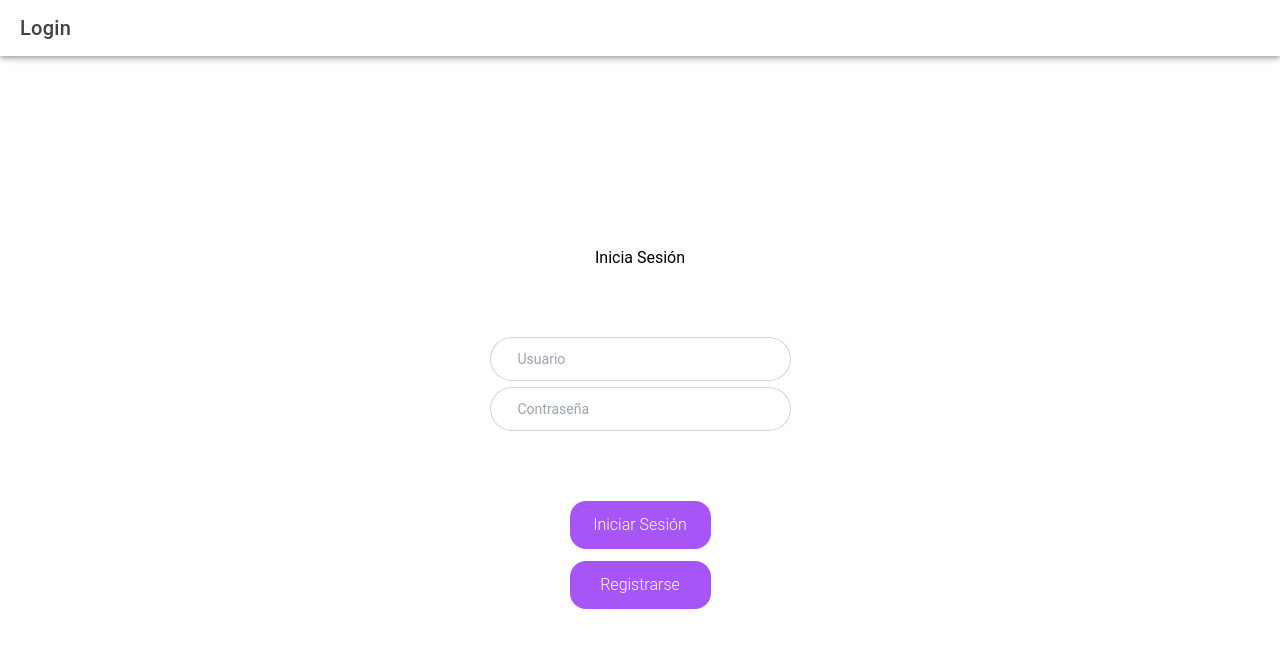
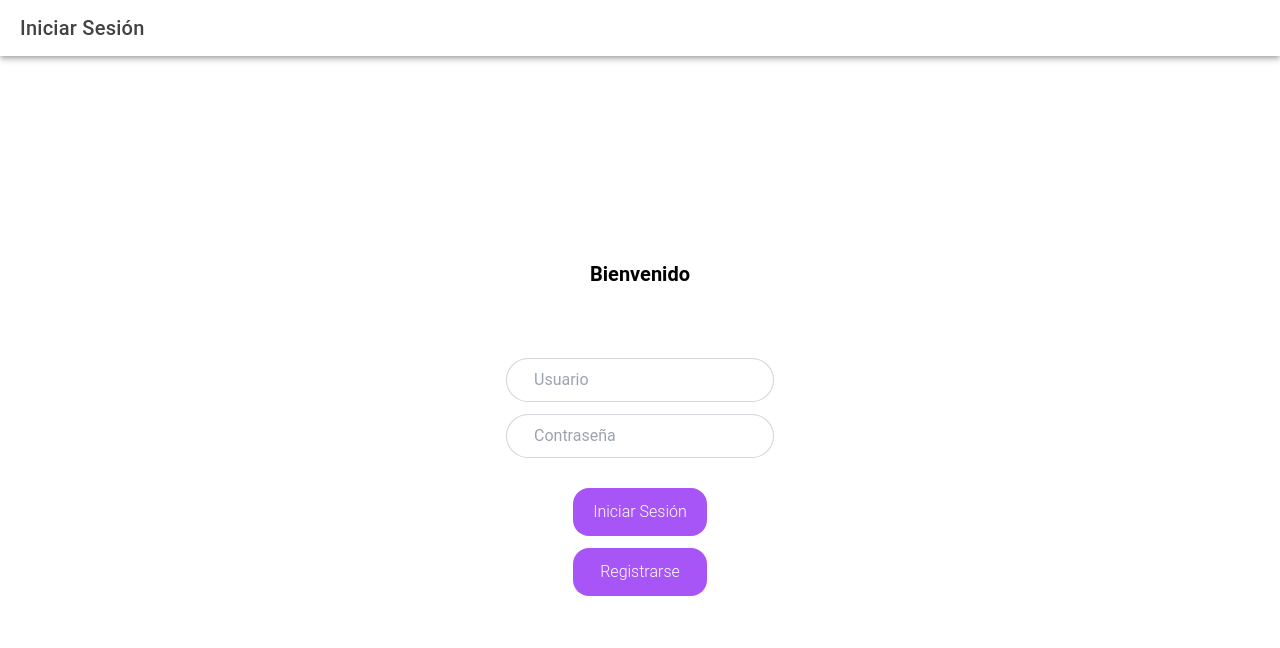
Before and after one commit to cykrr/salud-ionic, a React (Vite) app: page /login in a window 1280 px wide. Shown: the top 648 px of the page. Built offline with nearby package versions, Linux system fonts and the light colour scheme.

Commit message:
Corregir estructura Login

```diff
--- a/src/components/Input.tsx
+++ b/src/components/Input.tsx
@@ -12,7 +12,7 @@ export const Input: React.FC<InputProp> = ({inputType, placeholder, className, o
         <input
         type={inputType}
         placeholder={placeholder}
-        className={className + " block rounded-full border-0 py-2.5 pl-7 my-1.5 pr-5 md:pr-20 text-gray-900 ring-1 ring-inset ring-gray-300 focus:ring-2 focus:outline-none focus:ring-inset  sm:text-sm sm:leading-6"}
+        className={className + " block rounded-full border-0 py-2.5 pl-7 my-1.5 pr-5 text-gray-900 ring-1 ring-inset ring-gray-300 focus:ring-2 focus:outline-none focus:ring-inset"}
         onChange={onChange}
         />
     )
--- a/src/output.css
+++ b/src/output.css
@@ -647,6 +647,14 @@ h2 {
   height: 100%;
 }
 
+.h-8 {
+  height: 2rem;
+}
+
+.h-4 {
+  height: 1rem;
+}
+
 .min-h-0 {
   min-height: 0px;
 }
@@ -788,6 +796,16 @@ h2 {
   text-align: center;
 }
 
+.text-xl {
+  font-size: 1.25rem;
+  line-height: 1.75rem;
+}
+
+.text-sm {
+  font-size: 0.875rem;
+  line-height: 1.25rem;
+}
+
 .font-light {
   font-weight: 300;
 }
--- a/src/pages/Login.tsx
+++ b/src/pages/Login.tsx
@@ -7,29 +7,22 @@ export default function Login() {
         <IonPage>
             <IonHeader>
                 <IonToolbar>
-                    <IonTitle>Login</IonTitle>
+                    <IonTitle>Iniciar Sesión</IonTitle>
                 </IonToolbar>
             </IonHeader>
             <IonContent>
                 <div className="flex justify-center items-center h-full flex-col w-30">
-        <div id="login" className="text-center w-32 h-full flex flex-col justify-center items-center">
-          <label>Inicia Sesión</label>
+                    <div id="login" className="text-center  h-full flex flex-col justify-center items-center">
+                        <h1 className="text-xl text-bold">Bienvenido</h1>
                         <div className="h-16"></div>
-          <div className="px-10">
-              <Input inputType={"text"} placeholder={"Usuario"}/>
-              <Input inputType={"password"} placeholder={"Contraseña"}/>
-
-              <div className="h-16"></div>
+                            <Input inputType={"text"} placeholder={"Usuario"} />
+                            <Input inputType={"password"} placeholder={"Contraseña"} />
+                            <div className="h-6"></div>
                             <div className="flex justify-center">
                                 <div className="w-full flex flex-col mx-20 gap-3">
                                     <Button>Iniciar Sesión</Button>
                                     <Button>Registrarse</Button>
-
-
                                 </div>
-
-              </div>
-
                             </div>
                     </div>
                 </div>
```
Lines whose indentation alone changed are shown as unchanged.
